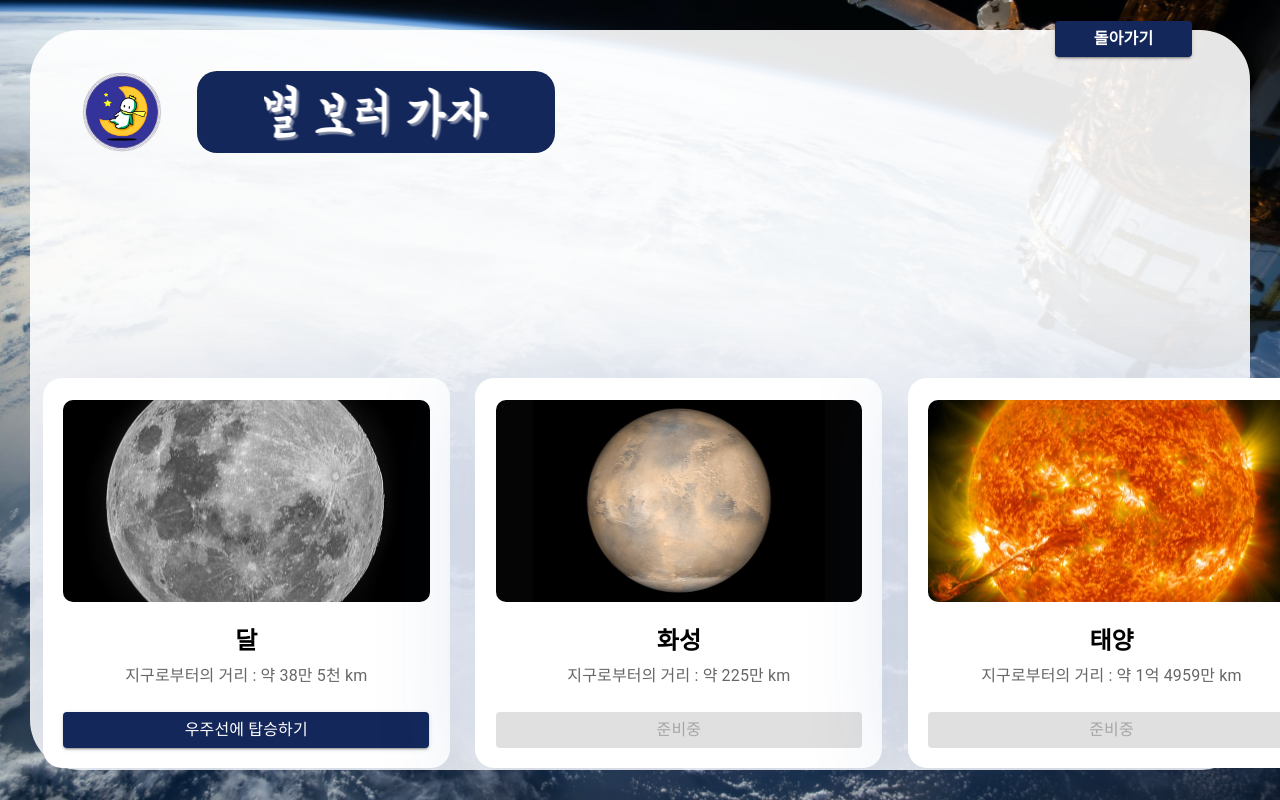
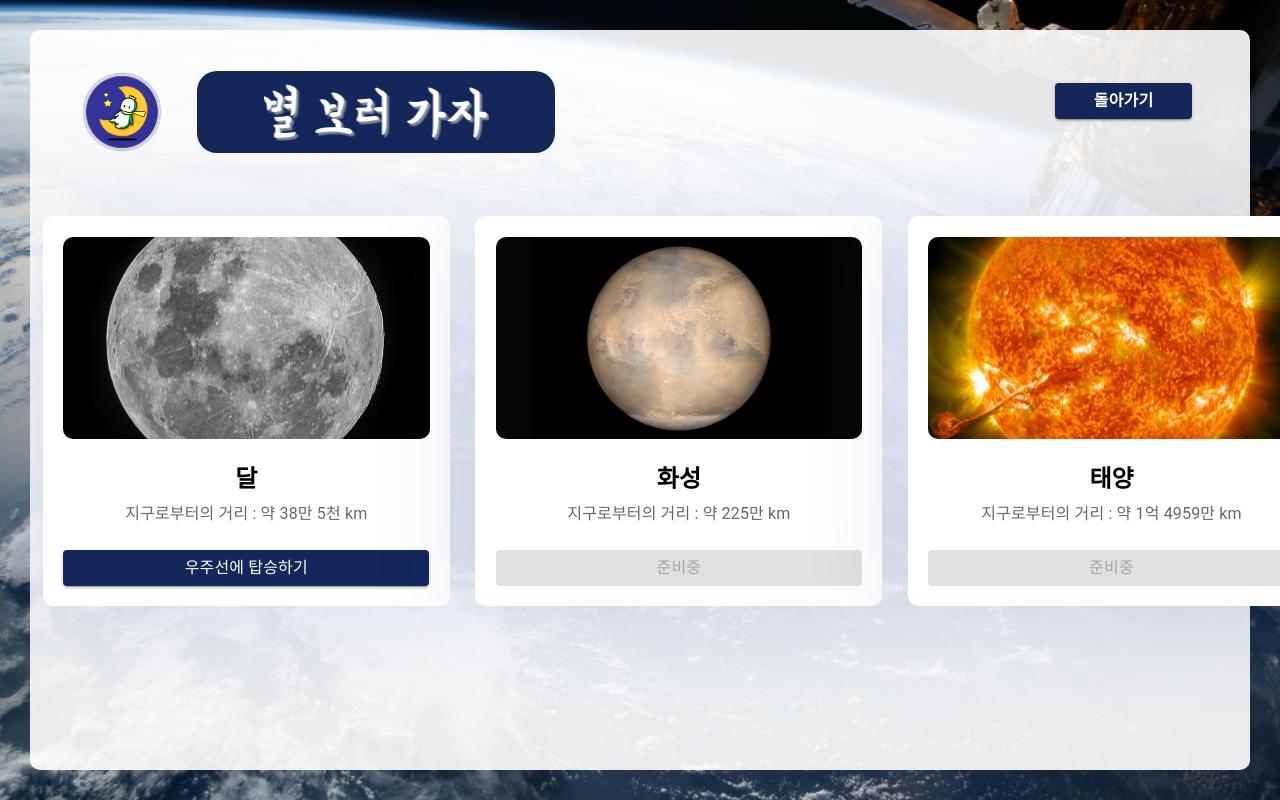
Before and after one commit to yunghun97/byeolboleogaja, a React (Vite) app in the folder frontend/: page /dialog in a window 1280 px wide. Shown: the top 800 px of the page. Built offline with nearby package versions, Linux system fonts and the light colour scheme.

Commit message:
design: edited border-radius & button position
Former-commit-id: dba4ded2c597718dc30e19daa8952a08d5950557

```diff
--- a/frontend/src/components/SpaceTravelCard.jsx
+++ b/frontend/src/components/SpaceTravelCard.jsx
@@ -31,7 +31,7 @@ const Frame = styled.div`
 
   background: #FFFFFF;
   box-shadow: 0px 9.50524px 101.672px rgba(37, 72, 153, 0.17);
-  border-radius: 19.0105px;
+  border-radius: 10px;
   margin: 1vw;
 `
 
--- a/frontend/src/components/SpaceTravelDialog.jsx
+++ b/frontend/src/components/SpaceTravelDialog.jsx
@@ -28,12 +28,12 @@ const Background1 = styled.img`
 const Background2 = styled.div`
   display: flex;
   justify-content: space-around;
-  align-items: flex-end;
+  align-items: center;
   position: absolute;
   top: 0;
   left: 0;
   background: rgba(255, 255, 255, 0.9);
-  border-radius: 50px;
+  border-radius: 10px;
   margin: 30px;
   width: calc(100% - 60px);
   height: calc(100% - 60px);
@@ -88,7 +88,7 @@ function SpaceTravelDialog () {
           sx={{
             m: 1,
             position: 'absolute',
-            top: 'calc(50% - 55.45px/2 - 359.28px)',
+            top: '45px',
             left: '83.4%',
             right: '4.13%',
           }}
```
